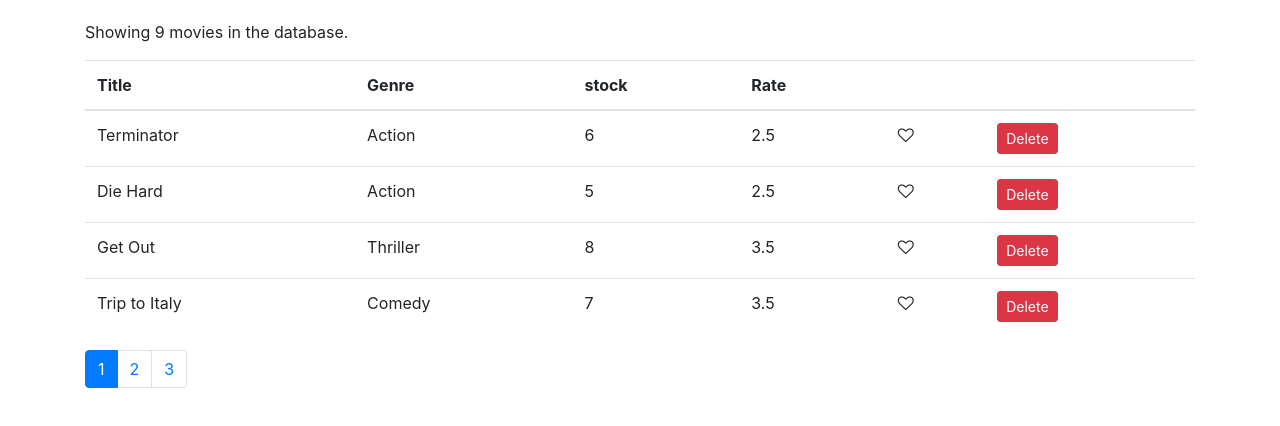
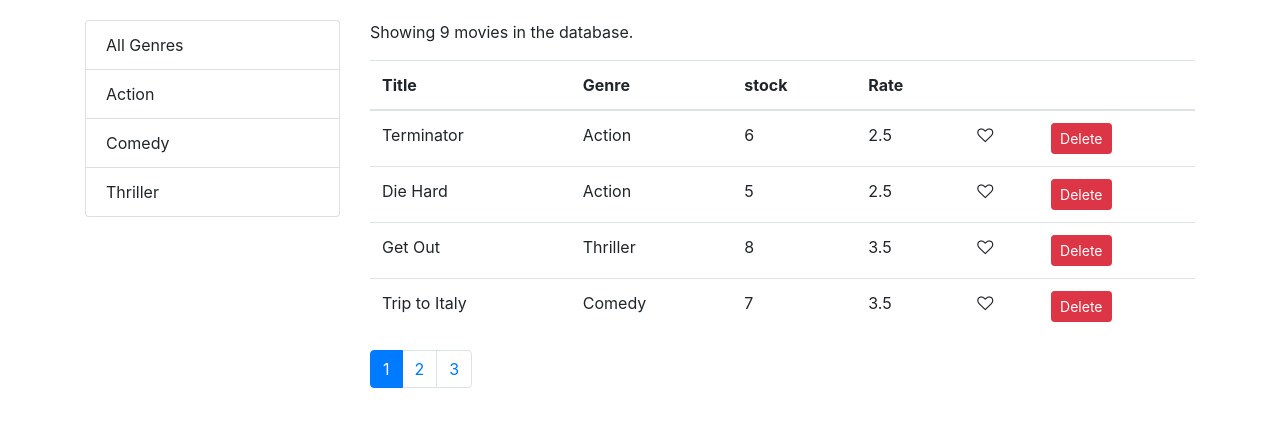
Before and after one commit to Bella1919/React-Movies-App-demo, a React (Create React App) app: page /movies in a window 1280 px wide. Shown: the top 426 px of the page. Built offline with nearby package versions, Linux system fonts and the light colour scheme.

Commit message:
add genres list and filter movies by genres

```diff
--- a/package.json
+++ b/package.json
@@ -9,6 +9,7 @@
     "bootstrap": "^4.5.2",
     "font-awesome": "^4.7.0",
     "lodash": "^4.17.10",
+    "prop-types": "^15.7.2",
     "react": "^17.0.1",
     "react-dom": "^17.0.1",
     "react-scripts": "4.0.3",
--- /dev/null
+++ b/src/components/common/listGroup.jsx
@@ -0,0 +1,35 @@
+import React from 'react'
+
+const ListGroup = (props) => {
+    const {
+        items,
+        textProperty,
+        valueProperty,
+        onItemSelect,
+        selectedItem
+    } = props;
+    //selectedItem use to highlight the genre option and find out which genre is selected.
+
+    return (
+        <ul className="list-group">
+            {items.map(item=>
+
+                <li
+                    onClick={()=>onItemSelect(item)}
+                    style={{cursor:"pointer"}}
+                    //instead of use item._id to access the property, we use bracket item[valueProperty] to dynamic access the property.
+                    key={item[valueProperty]}
+                    className={ item === selectedItem ? "list-group-item active" : "list-group-item"}
+                >
+                    {item[textProperty]}
+                </li>
+            )}
+        </ul>
+     );
+}
+ListGroup.defaultProps = {
+    textProperty:"name",
+    valueProperty:"_id"
+}
+
+export default ListGroup;
--- a/src/components/movies.jsx
+++ b/src/components/movies.jsx
@@ -1,16 +1,33 @@
 import React, { Component } from 'react';
-import { getMovies } from '../services/fakeMovieService';
+import ListGroup from './common/listGroup';
 import Like from './common/like';
 import Pagination from './common/pagination';
 import {paginate} from '../utils/paginate';
+import { getMovies } from '../services/fakeMovieService';
+import {getGenres} from '../services/fakeGenreService';
+
+
 
 class Movies extends Component {
     //Movie Data pass in
     state = {
-       movies:getMovies(),
+       movies:[],
+       //we can use same way like movies but in really word we need to pass the data from back-end.
+       genres:[],
        currentPage:1,
        pageSize:4
     };
+    //we use componentDidMount to get new data
+    componentDidMount(){
+        const genres = [{name:"All Genres"},...getGenres()]
+        this.setState({
+            movies:getMovies(),
+            //after const genres we replace getGenres() to genres property
+            //And cause the key and value are same genres:genres so we can short for genres
+            genres
+        });
+
+    }
     //When the handleDelete has a argument 'movie' have to change the callway
     //to arrow function call as well to pass the argument.
     handleDelete =(movie)=>{
@@ -28,18 +45,46 @@
     handlePageChange = (page)=>{
         this.setState ({currentPage:page});
     };
+    handleGenreSelect=(genre)=>{
+        //we can ignore the currentPage:1， save it just cause might others need in future
+        this.setState({selectedGenre: genre, currentPage:1 });
+
+    }
 
     render() {
         //Put the prpperty 'length' in to a object variable destructure.
         const {length:count} = this.state.movies;
-        const { pageSize,currentPage,movies:allMovies} = this.state;
+        const {
+            pageSize,
+            currentPage,
+            movies:allMovies,
+            selectedGenre
+        } = this.state;
+        //if there has movies render everything else just render one sentence as below:
         if(count===0)
         return <p>There are no movies in the database.</p>;
+        //Before paginate we need use filtered to filter movies of genre first.
+        const filtered =
+            selectedGenre && selectedGenre._id
+            ? allMovies.filter(m=>m.genre._id === selectedGenre._id)
+            : allMovies;
         //pass data to {paginate}
-        const movies = paginate( allMovies,currentPage,pageSize );
+        const movies = paginate( filtered, currentPage, pageSize );
         return (
-        <React.Fragment>
-            <p>Showing {count} movies in the database.</p>
+            <div className="row">
+                <div className="col-3">
+                    <ListGroup
+                        items={this.state.genres}
+                        //cause the child component listGroup use the default props, so here dont need to pass the property to child.
+                        // textProperty = "name"
+                        // valueProperty = "_id"
+                        selectedItem={selectedGenre}
+                        onItemSelect={this.handleGenreSelect}
+                    />
+                </div>
+                <div className="col">
+                    {/* instead pass use movies.length we can use dynamic property filter.length  */}
+                    <p>Showing {filtered.length} movies in the database.</p>
                     <table className="table">
                         <thead>
                             <tr>
@@ -75,13 +120,15 @@
 
                         </tbody>
                     </table>
-            <Pagination itemsCount={count}
+                    {/* instead pass use movies.length we can use dynamic property filter.length  */}
+                    <Pagination itemsCount={filtered.length}
                                 // pageSize={10}
                                 currentPage={currentPage}
                                 pageSize={pageSize}
                                 onPageChange={this.handlePageChange}
                     />
-        </React.Fragment>
+                </div>
+            </div>
         );
     }
 }
```
Also changed, not shown: src/components/common/pagination.jsx (+10 -2 lines). Lines whose indentation alone changed are shown as unchanged.
